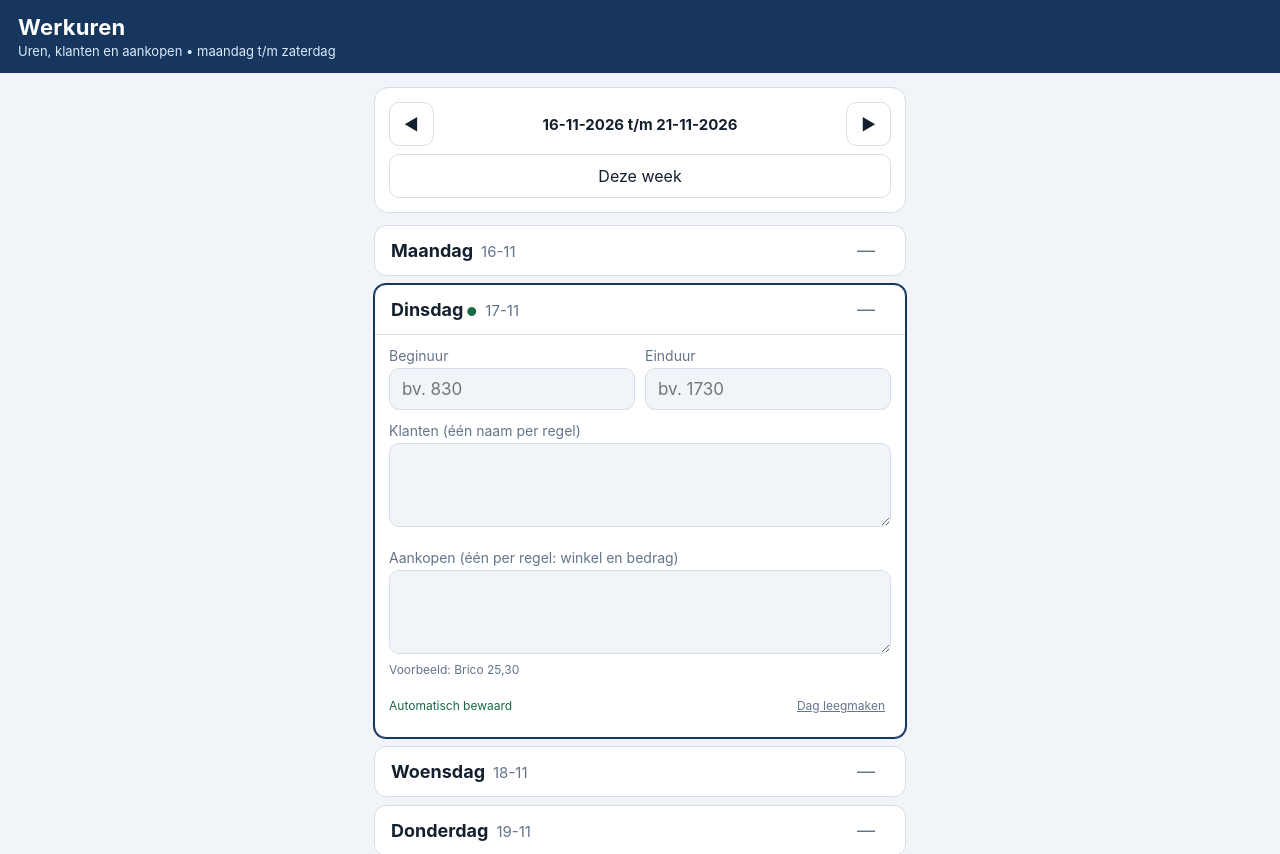
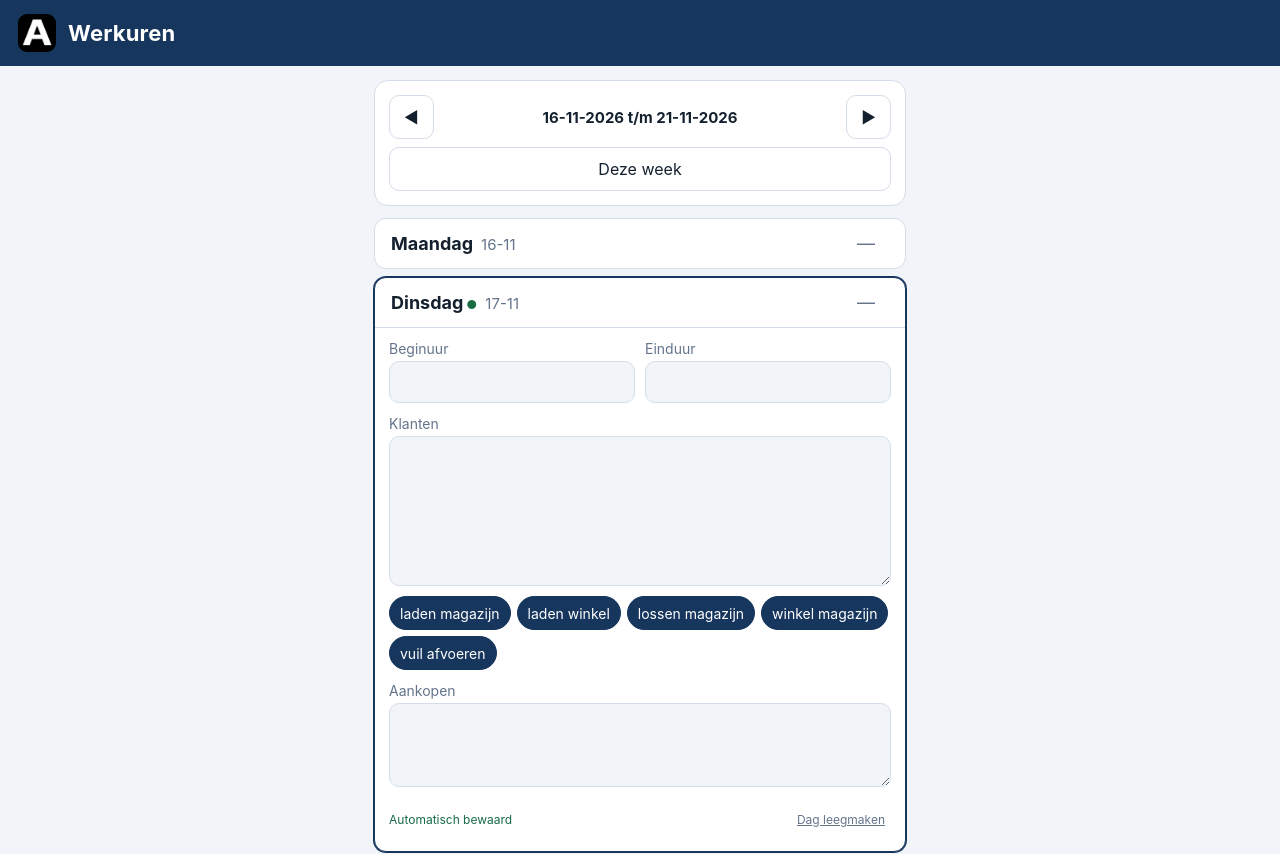
Before and after one commit to toshalbir/astyle, a plain HTML site: page index.html in a window 1280 px wide. Shown: the top 854 px of the page. Drawn offline with Linux system fonts and the light colour scheme.

Commit message:
Add files via upload

```diff
--- a/index.html
+++ b/index.html
@@ -87,17 +87,19 @@
 .totals .big{font-size:22px}
 #totMonth{background:var(--bg);border-radius:10px;padding:12px 14px;margin-top:12px;font-size:16px;line-height:1.5}
 .editor label{font-size:14px}
+header{display:flex;align-items:center;gap:12px}.logo{width:38px;height:38px;border-radius:9px;flex:none}
+textarea{overflow:hidden}#f-clients{min-height:150px}#f-purch{min-height:84px}
+.chips{display:block}.chiprow{display:flex;flex-wrap:wrap;gap:6px;margin-top:6px}
+.chips button.fx{background:var(--navy);color:#fff;border-color:var(--navy)}
+.chips button.rc{border-color:var(--green);color:var(--green)}
+@media (prefers-color-scheme:dark){.chips button.fx{background:#2c5a94;border-color:#2c5a94}}
 </style>
 </head>
 <body>
 <header>
-  <h1>Werkuren</h1>
-  <p>Uren, klanten en aankopen &bull; maandag t/m zaterdag</p>
+  <img src="icon-192.png" alt="" class="logo"><h1>Werkuren</h1>
 </header>
 <main>
-  <div class="card install" id="installHint">
-    Tip: tik op <b>Deel</b> &rarr; <b>Zet op beginscherm</b> om dit als app te gebruiken.
-  </div>
 
   <div class="card">
     <div class="weeknav">
@@ -120,22 +122,18 @@
     <div class="rate-row">
       <span>Uurloon</span>
       <input id="rate" inputmode="decimal" value="13,00" aria-label="Uurloon in euro">
-      <span>&euro;/uur (alleen voor weergave hier)</span>
+      <span>&euro;/uur</span>
     </div>
   </div>
 
   <div class="card sync">
-    <h2>Naar je pc sturen</h2>
-    <p>Tik op de knop, kies <b>Bewaar in Bestanden</b> en dan je synchronisatiemap (bv. OneDrive &rarr; Werkuren). De pc-app haalt het bestand zelf op zodra ze opent of als je op <b>Synchroniseer met telefoon</b> drukt.</p>
     <div class="btns">
       <button class="primary" id="share">Naar pc sturen</button>
-      <button id="copy">Of: kopieer als tekst</button>
+      <button id="copy">Kopieer als tekst</button>
     </div>
     <p id="lastExport" style="margin-top:10px;margin-bottom:0"></p>
   </div>
 <div class="card sync">
-    <h2>Herstellen van de pc</h2>
-    <p>Zodra de pc-app is geopend, staat <b>werkuren-pc-snapshot.json</b> in je synchronisatiemap. Kies dat bestand hier om ontbrekende dagen en klantnamen terug te zetten.</p>
     <div class="btns"><button id="restore">Herstel van pc&hellip;</button></div>
     <input type="file" id="restoreFile" accept=".json,application/json" hidden>
   </div>
@@ -187,7 +185,7 @@ function parseTime(v) {
   if (m) { const h = +m[1]; if (h >= 0 && h <= 23) return h * 60; }
   m = v.match(/^(\d{1,2})[:.](\d{2})$/);
   if (m) { const h = +m[1], mi = +m[2]; if (h >= 0 && h <= 23 && mi >= 0 && mi <= 59) return h * 60 + mi; }
-  throw new Error("Ongeldig tijdstip: " + v + ". Gebruik bijvoorbeeld 8 of 8:30.");
+  throw new Error("Ongeldig tijdstip: " + v);
 }
 function hoursBetween(s, e) {
   let a, b;
@@ -299,15 +297,15 @@ function buildEditor(key, rec) {
 
   ed.innerHTML =
     '<div class="row2">' +
-      '<div><label for="f-start">Beginuur</label><input id="f-start" inputmode="decimal" autocomplete="off" placeholder="bv. 830"></div>' +
-      '<div><label for="f-end">Einduur</label><input id="f-end" inputmode="decimal" autocomplete="off" placeholder="bv. 1730"></div>' +
+      '<div><label for="f-start">Beginuur</label><input id="f-start" inputmode="decimal" autocomplete="off"></div>' +
+      '<div><label for="f-end">Einduur</label><input id="f-end" inputmode="decimal" autocomplete="off"></div>' +
     '</div>' +
     '<div class="err" id="f-err"></div>' +
-    '<label for="f-clients">Klanten (één naam per regel)</label>' +
+    '<label for="f-clients">Klanten</label>' +
     '<textarea id="f-clients" autocapitalize="words"></textarea><div class="chips" id="f-chips"></div>' +
-    '<label for="f-purch">Aankopen (één per regel: winkel en bedrag)</label>' +
+    '<label for="f-purch">Aankopen</label>' +
     '<textarea id="f-purch"></textarea>' +
-    '<div class="hint">Voorbeeld: Brico 25,30</div>' +
+    '' +
     '<div class="saved"><span id="f-saved">Automatisch bewaard</span><button class="link" id="f-clear">Dag leegmaken</button></div>';
 
   const q = id => ed.querySelector(id);
@@ -322,6 +320,13 @@ function buildEditor(key, rec) {
   ["input", "focus"].forEach(ev => editorRefs.clients.addEventListener(ev, renderChips));
   ["start", "end"].forEach(k => editorRefs[k].addEventListener("change", () => { editorRefs[k].value = normTime(editorRefs[k].value); schedule(); }));
   renderChips();
+  const tas = [q("#f-clients"), q("#f-purch")];
+  tas.forEach(t => t.addEventListener("input", () => grow(t)));
+  requestAnimationFrame(() => tas.forEach(grow));
+  q("#f-clients").addEventListener("focus", e => {
+    const t = e.target;
+    if (t.value && !t.value.endsWith("\n")) { t.value += "\n"; grow(t); renderChips(); }
+  });
   q("#f-clear").addEventListener("click", () => {
     const key = editorRefs.key, prevTomb = state.deleted[key];
     const prev = state.records[key] ? JSON.parse(JSON.stringify(state.records[key])) : null;
@@ -336,21 +341,47 @@ function buildEditor(key, rec) {
   return ed;
 }
 
+const FIXED = ["laden magazijn", "laden winkel", "lossen magazijn", "winkel magazijn", "vuil afvoeren"];
+function topNames(keys) {
+  const m = {};
+  keys.forEach(k => (state.records[k].clients || []).forEach(c => {
+    const n = String(typeof c === "object" ? c.name : c || "").trim(), l = n.toLowerCase();
+    if (n) (m[l] = m[l] || { n: n, c: 0 }).c++;
+  }));
+  return Object.values(m).sort((a, b) => b.c - a.c || a.n.localeCompare(b.n)).map(x => x.n);
+}
+function grow(el) { el.style.height = "auto"; el.style.height = el.scrollHeight + "px"; }
 function renderChips() {
   const r = editorRefs; if (!r) return;
-  const cnt = {};
-  for (const k in state.records) for (const c of state.records[k].clients || []) {
-    const n = String(typeof c === "object" ? c.name : c || "").trim(); if (n) cnt[n] = (cnt[n] || 0) + 1;
-  }
   const lines = r.clients.value.split("\n"), last = lines[lines.length - 1].trim().toLowerCase();
   const have = new Set(lines.slice(0, -1).map(l => l.split("|")[0].trim().toLowerCase()));
-  const list = Object.keys(cnt).filter(n => { const l = n.toLowerCase(); return !have.has(l) && l !== last && (!last || l.includes(last)); })
-    .sort((a, b) => cnt[b] - cnt[a] || a.localeCompare(b)).slice(0, 8);
+  const keys = Object.keys(state.records).sort().reverse();
+  const all = topNames(keys);
+  const recent = topNames(keys.filter(k => { const x = state.records[k]; return x.start || x.end || (x.clients || []).length; }).slice(0, 7));
+  const shown = new Set(have);
+  const take = (list, max, cls) => {
+    const out = [];
+    for (const n of list) {
+      const l = n.toLowerCase();
+      if (shown.has(l) || (last && (l === last || !l.includes(last)))) continue;
+      shown.add(l); out.push(n); if (out.length >= max) break;
+    }
+    return [cls, out];
+  };
+  const rows = last ? [take(FIXED.concat(all), 12, "")] : [take(FIXED, 5, "fx"), take(all, 5, "al"), take(recent, 5, "rc")];
   r.chips.innerHTML = "";
-  list.forEach(n => {
-    const b = document.createElement("button"); b.type = "button"; b.textContent = n;
-    b.addEventListener("click", () => { lines[lines.length - 1] = n; r.clients.value = lines.join("\n") + "\n"; r.clients.focus(); schedule(); renderChips(); });
-    r.chips.appendChild(b);
+  rows.forEach(([cls, names]) => {
+    if (!names.length) return;
+    const row = document.createElement("div"); row.className = "chiprow";
+    names.forEach(n => {
+      const b = document.createElement("button"); b.type = "button"; b.className = cls; b.textContent = n;
+      b.addEventListener("click", () => {
+        lines[lines.length - 1] = n; r.clients.value = lines.join("\n") + "\n";
+        grow(r.clients); r.clients.focus(); schedule(); renderChips();
+      });
+      row.appendChild(b);
+    });
+    r.chips.appendChild(row);
   });
 }
 function schedule() {
@@ -384,7 +415,7 @@ function flush(rerenderHeader, forceDeleteMark) {
     if (old || forceDeleteMark) { delete state.records[r.key]; state.deleted[r.key] = new Date().toISOString(); }
   } else {
     const unchanged = old && old.start === start && old.end === end &&
-      (old.clients_text || "") === clientsText && (old.purchases_text || "") === purchText;
+      (old.clients_text || "").trimEnd() === clientsText.trimEnd() && (old.purchases_text || "").trimEnd() === purchText.trimEnd();
     if (!unchanged) {
       state.records[r.key] = {
         start: start, end: end,
@@ -464,8 +495,8 @@ $("share").addEventListener("click", async () => {
 
 $("copy").addEventListener("click", async () => {
   const json = buildExport();
-  try { await navigator.clipboard.writeText(json); markExported(); toast("Gekopieerd. Plak het in een mail of bericht aan jezelf."); }
-  catch (e) { toast("Kopiëren lukt hier niet. Gebruik de deelknop."); }
+  try { await navigator.clipboard.writeText(json); markExported(); toast("Gekopieerd."); }
+  catch (e) { toast("Kopiëren mislukt."); }
 });
 
 /* ---------- herstellen van pc-snapshot ---------- */
@@ -477,7 +508,7 @@ $("restoreFile").addEventListener("change", async e => {
     const d = JSON.parse(await f.text());
     if (d.format !== "werkuren-pc" || typeof d.records !== "object") throw 0;
     const keys = Object.keys(d.records).filter(k => !state.records[k] && !state.deleted[k]);
-    if (!confirm(keys.length + " dag(en) van de pc terugzetten? Dagen die al op de telefoon staan blijven ongewijzigd.")) return;
+    if (!confirm(keys.length + " dag(en) terugzetten?")) return;
     keys.forEach(k => {
       const r = d.records[k];
       state.records[k] = { start: r.start || "", end: r.end || "", clients: r.clients || [], purchases: r.purchases || [],
@@ -505,7 +536,6 @@ function toast(t, label, fn, ms) {
 window.addEventListener("pagehide", () => flush());
 document.addEventListener("visibilitychange", () => { if (document.visibilityState === "hidden") flush(); });
 
-if (/iPhone|iPad/.test(navigator.userAgent) && !window.navigator.standalone) $("installHint").style.display = "block";
 if ("serviceWorker" in navigator) navigator.serviceWorker.register("sw.js").catch(() => {});
 
 loadState();
--- a/sw.js
+++ b/sw.js
@@ -1,4 +1,4 @@
-const CACHE = "werkuren-v8";
+const CACHE = "werkuren-v10";
 const FILES = ["./", "./index.html", "./manifest.webmanifest", "./icon-180.png", "./icon-192.png", "./icon-512.png"];
 self.addEventListener("install", e => {
   e.waitUntil(caches.open(CACHE).then(c => c.addAll(FILES)).then(() => self.skipWaiting()));
```
